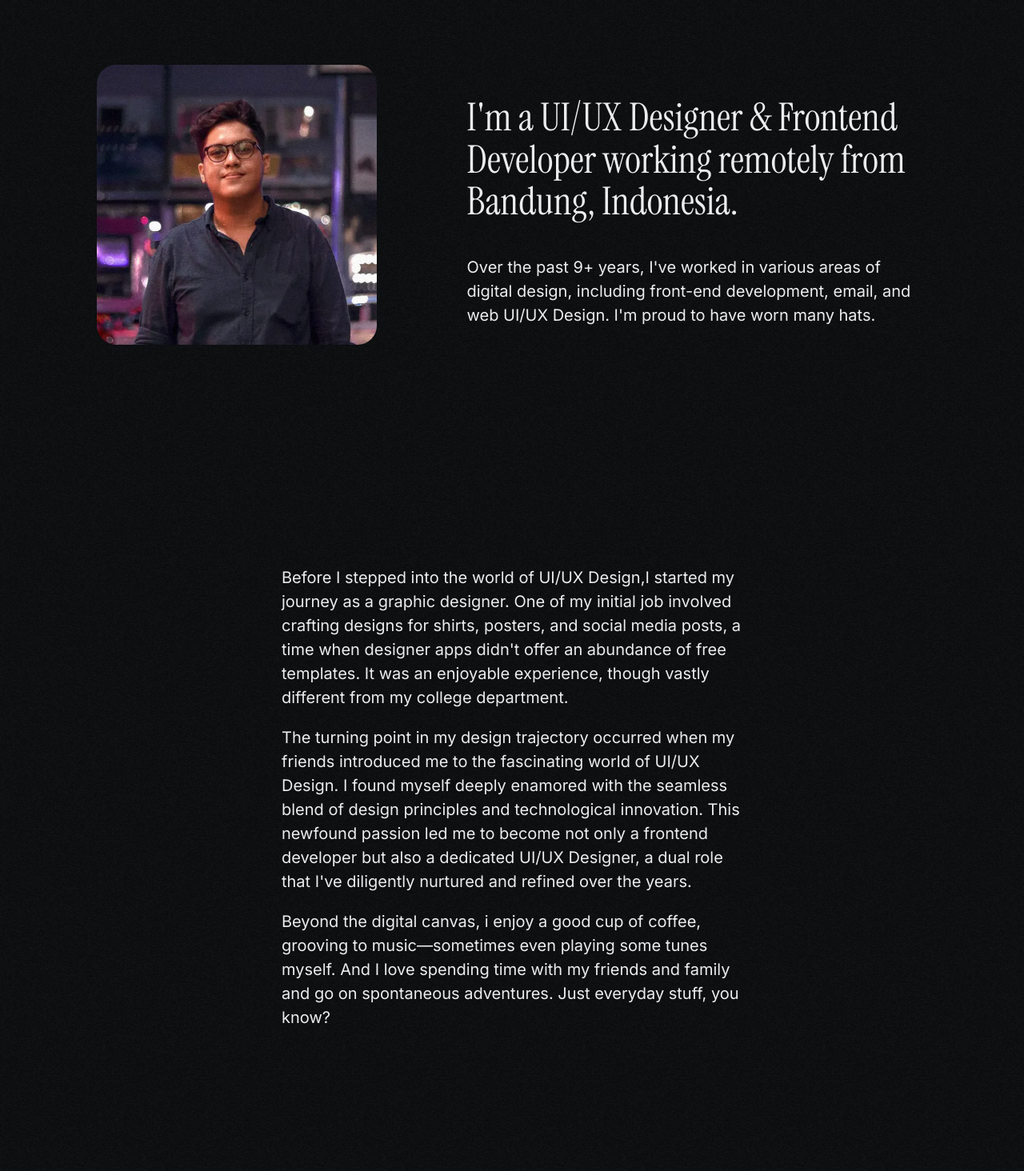
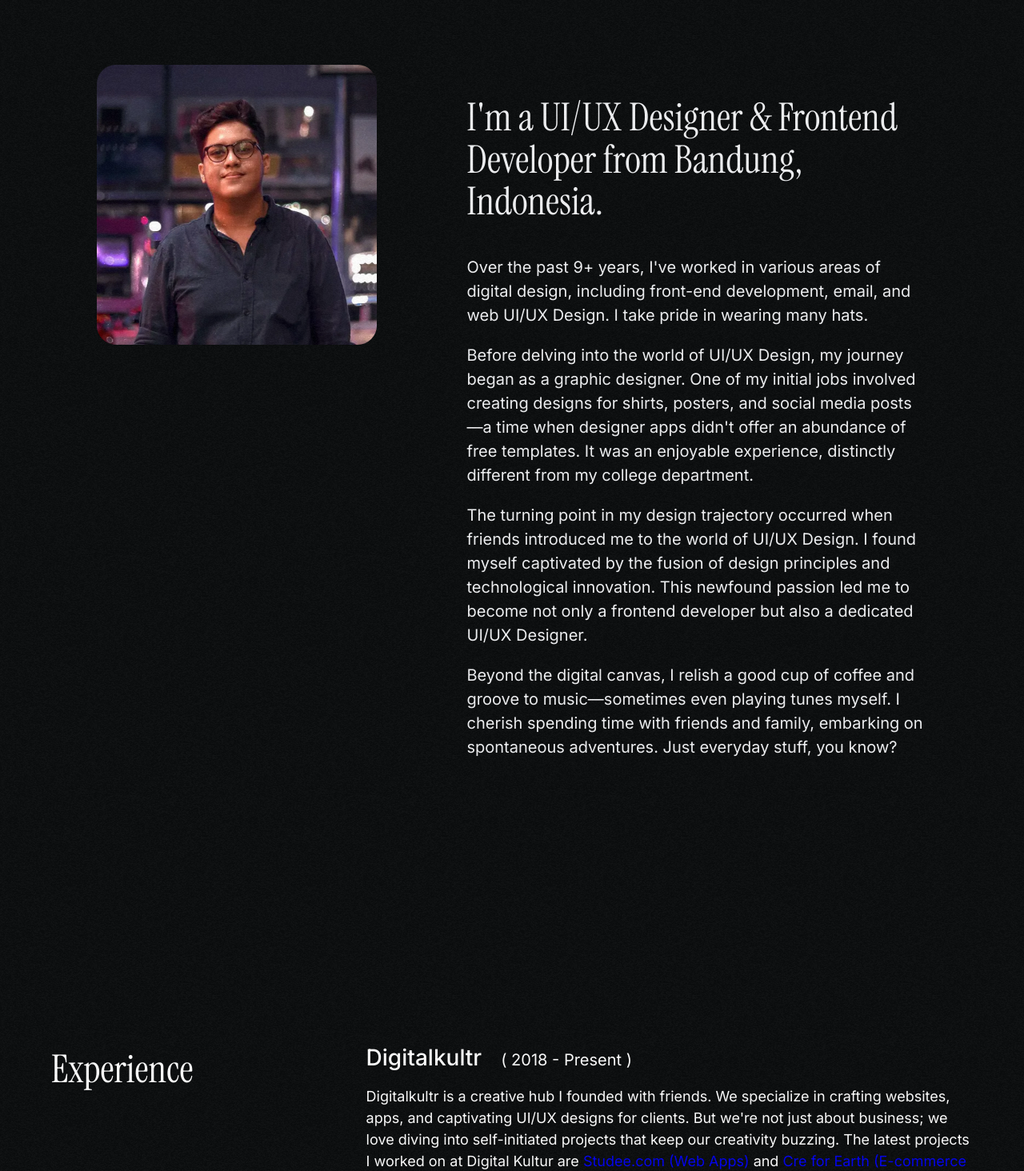
Before and after one commit to zhafranarman/zhafranarman.com, a React (Vite) app: page /about in a window 1280 px wide. Shown: the part 236-1700 px from the top of the page at 80% size. Built offline with nearby package versions, Linux system fonts and the light colour scheme; a web font is replaced by a local one.

Commit message:
Attempt Fixing URL Route Bug

```diff
--- a/package.json
+++ b/package.json
@@ -3,6 +3,7 @@
   "private": true,
   "version": "0.0.0",
   "type": "module",
+  "homepage": "https://zhafranarman-com.vercel.app",
   "scripts": {
     "dev": "vite",
     "build": "vite build",
--- a/src/components/Layout.jsx
+++ b/src/components/Layout.jsx
@@ -1,5 +1,3 @@
-import { Outlet, ScrollRestoration } from "react-router-dom";
-
 import Navbar from "./Navbar/Navbar";
 import Footer from "./Footer";
 import SmoothScroll from "./SmoothScroll"
--- a/src/pages/about/AboutContent.jsx
+++ b/src/pages/about/AboutContent.jsx
@@ -2,20 +2,6 @@ const AboutContent = () => {
   return (
     <section className="container">
       <div className="inner-section">
-        <div className="about-content-paragraph">
-          <p>
-            Before I stepped into the world of UI/UX Design,I started my journey as a graphic designer. One of my initial job involved crafting designs for shirts, posters, and social media posts, a time when designer apps didn't offer an abundance of free templates. It was an enjoyable experience, though vastly different from my college department.
-          </p>
-          <p>
-            The turning point in my design trajectory occurred when my friends introduced me to the fascinating world of UI/UX Design. I found myself deeply enamored with the seamless blend of design principles and technological innovation. This newfound passion led me to become not only a frontend developer but also a dedicated UI/UX Designer, a dual role that I've diligently nurtured and refined over the years.
-          </p>
-          <p>
-            Beyond the digital canvas, i enjoy a good cup of coffee, grooving to music—sometimes even playing some tunes myself. And I love spending time with my friends and family and go on spontaneous adventures. Just everyday stuff, you know?
-          </p>
-        </div>
-      </div>
-      <div className="inner-section">
-
         <article className="experience">
           <div className="experience-column">
             Experience
--- a/src/pages/about/AboutHeader.jsx
+++ b/src/pages/about/AboutHeader.jsx
@@ -1,5 +1,4 @@
 import about_photos from "../../assets/images/Optimized/about-header.webp"
-import about_photos2 from "../../assets/images/Optimized/about-header2.webp"
 
 const AboutHeader = () => {
   return (
@@ -9,13 +8,22 @@ const AboutHeader = () => {
           I'm Zhafran
         </div>
         <div className="about-header-column">
-          <img className="about-header-image" src={about_photos}/>
+          <img className="about-header-image" src={about_photos} />
           <div className="about-header-content">
             <h1 className="about-header-title">
-              I'm a UI/UX Designer & Frontend Developer working remotely from Bandung, Indonesia.
+              I'm a UI/UX Designer & Frontend Developer from Bandung, Indonesia.
             </h1>
             <p className="about-header-text">
-            Over the past 9+ years, I've worked in various areas of digital design, including front-end development, email, and web UI/UX Design. I'm proud to have worn many hats.
+              Over the past 9+ years, I've worked in various areas of digital design, including front-end development, email, and web UI/UX Design. I take pride in wearing many hats.
+            </p>
+            <p className="about-header-text">
+              Before delving into the world of UI/UX Design, my journey began as a graphic designer. One of my initial jobs involved creating designs for shirts, posters, and social media posts—a time when designer apps didn't offer an abundance of free templates. It was an enjoyable experience, distinctly different from my college department.
+            </p>
+            <p className="about-header-text">
+            The turning point in my design trajectory occurred when friends introduced me to the world of UI/UX Design. I found myself captivated by the fusion of design principles and technological innovation. This newfound passion led me to become not only a frontend developer but also a dedicated UI/UX Designer.
+            </p>
+            <p className="about-header-text">
+            Beyond the digital canvas, I relish a good cup of coffee and groove to music—sometimes even playing tunes myself. I cherish spending time with friends and family, embarking on spontaneous adventures. Just everyday stuff, you know?
             </p>
           </div>
         </div>
```
Also changed, not shown: 1 other file (tests, documents, lock files or other folders).
